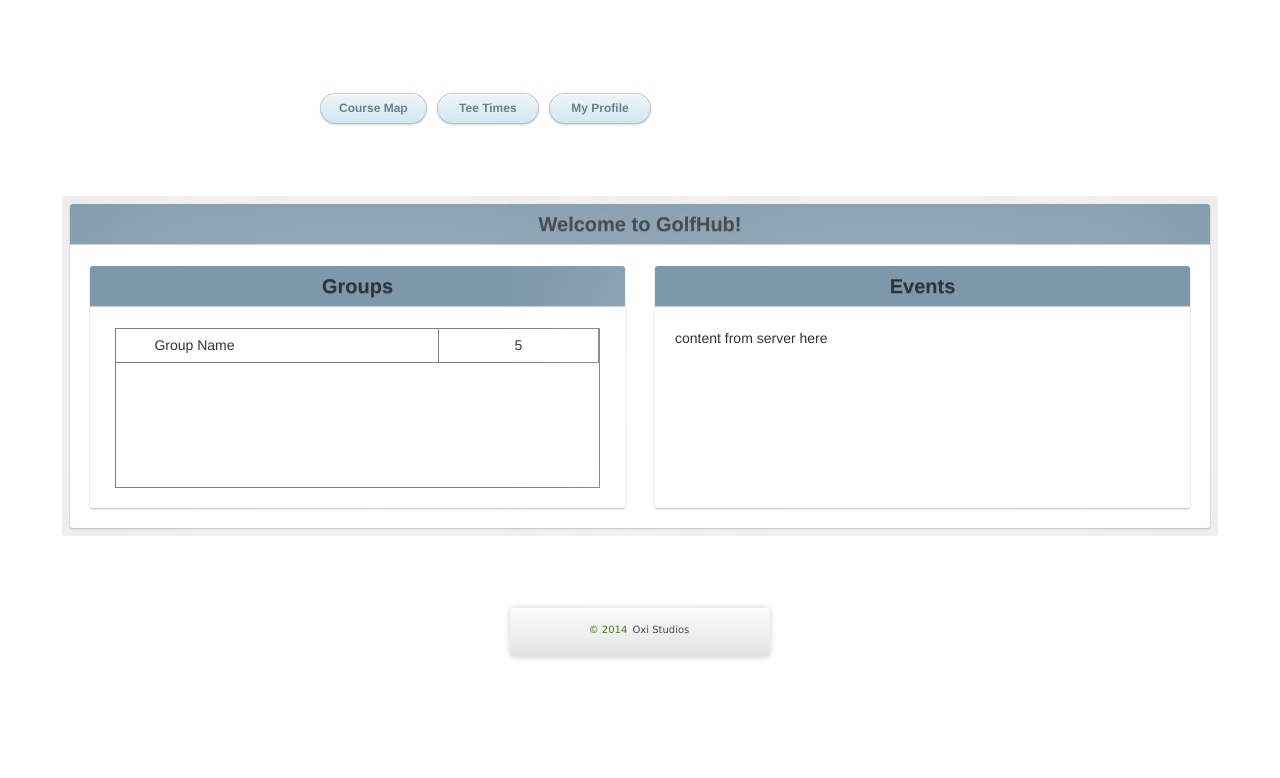
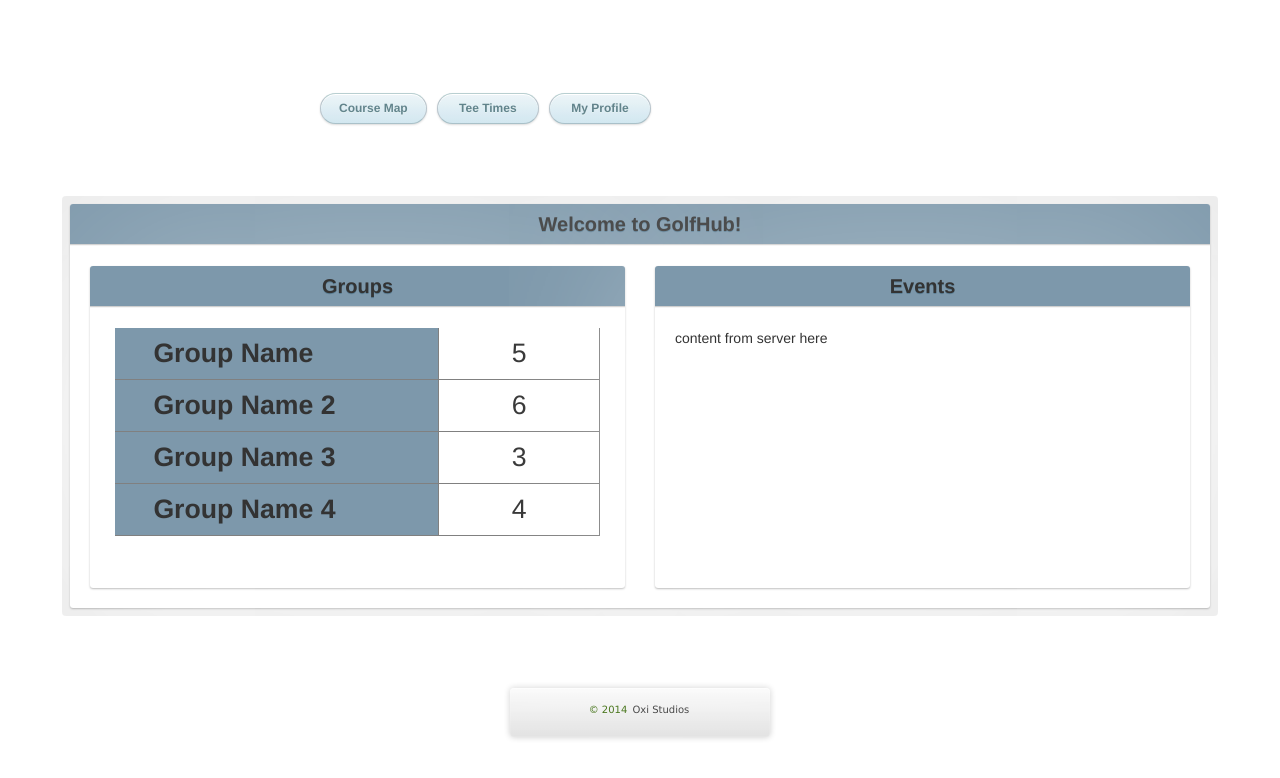
Before and after one commit to Doyniish/GolfHub, a Django app: page /home/ in a window 1280 px wide. Shown: the top 778 px of the page. Run offline with Django 3.2, Linux system fonts and the light colour scheme; some libraries are stand-ins or nearby versions.

Commit message:
added a little more to the groups display

```diff
--- a/MainWebsite/static/MainWebsite/css/MainScreenStyle.css
+++ b/MainWebsite/static/MainWebsite/css/MainScreenStyle.css
@@ -288,22 +288,22 @@ input[type=submit]:active {
 /**************************/
 
 .group-list-item {
-    height: inherit;
-    border: 1px solid grey;
     margin-left: 5px;
     margin-right: 5px;
 }
 
 .list-view {
-    height: 20vh;
+    height: 30vh;
     overflow: auto;
 }
 
 .group-name-holder {
+    font-weight: bold;
+    font-size: 20pt;
     padding-left: 3vw;
     padding-top: .5vw;
     padding-bottom: .5vw;
-
+    background: #7d98ab;
     border-bottom: 1px solid grey;
 
 }
@@ -316,6 +316,7 @@ input[type=submit]:active {
     padding-top: .5vw;
     padding-bottom: .5vw;
 
+    font-size: 20pt;
     text-align: center;
 
     border-right: 1px solid grey;
--- a/MainWebsite/templates/MainWebsite/MainPage.html
+++ b/MainWebsite/templates/MainWebsite/MainPage.html
@@ -45,6 +45,42 @@
 									</div>
 								</div>
 							</div>
+							<div class="group-list-item">
+								<div class="col-xs-8 no-pad"> <!-- Display name in this column -->
+									<div class="group-name-holder">
+										Group Name 2
+									</div>
+								</div>
+								<div class="col-xs-4 no-pad"> <!-- Display amount of users in group -->
+									<div class="user-amount-holder">
+										6
+									</div>
+								</div>
+							</div>
+							<div class="group-list-item">
+								<div class="col-xs-8 no-pad"> <!-- Display name in this column -->
+									<div class="group-name-holder">
+										Group Name 3
+									</div>
+								</div>
+								<div class="col-xs-4 no-pad"> <!-- Display amount of users in group -->
+									<div class="user-amount-holder">
+										3
+									</div>
+								</div>
+							</div>
+							<div class="group-list-item">
+								<div class="col-xs-8 no-pad"> <!-- Display name in this column -->
+									<div class="group-name-holder">
+										Group Name 4
+									</div>
+								</div>
+								<div class="col-xs-4 no-pad"> <!-- Display amount of users in group -->
+									<div class="user-amount-holder">
+										4
+									</div>
+								</div>
+							</div>
 							<!-- / for loop -->
 						</div>
 						{% else %} <!-- Doesn't have groups -->
```
